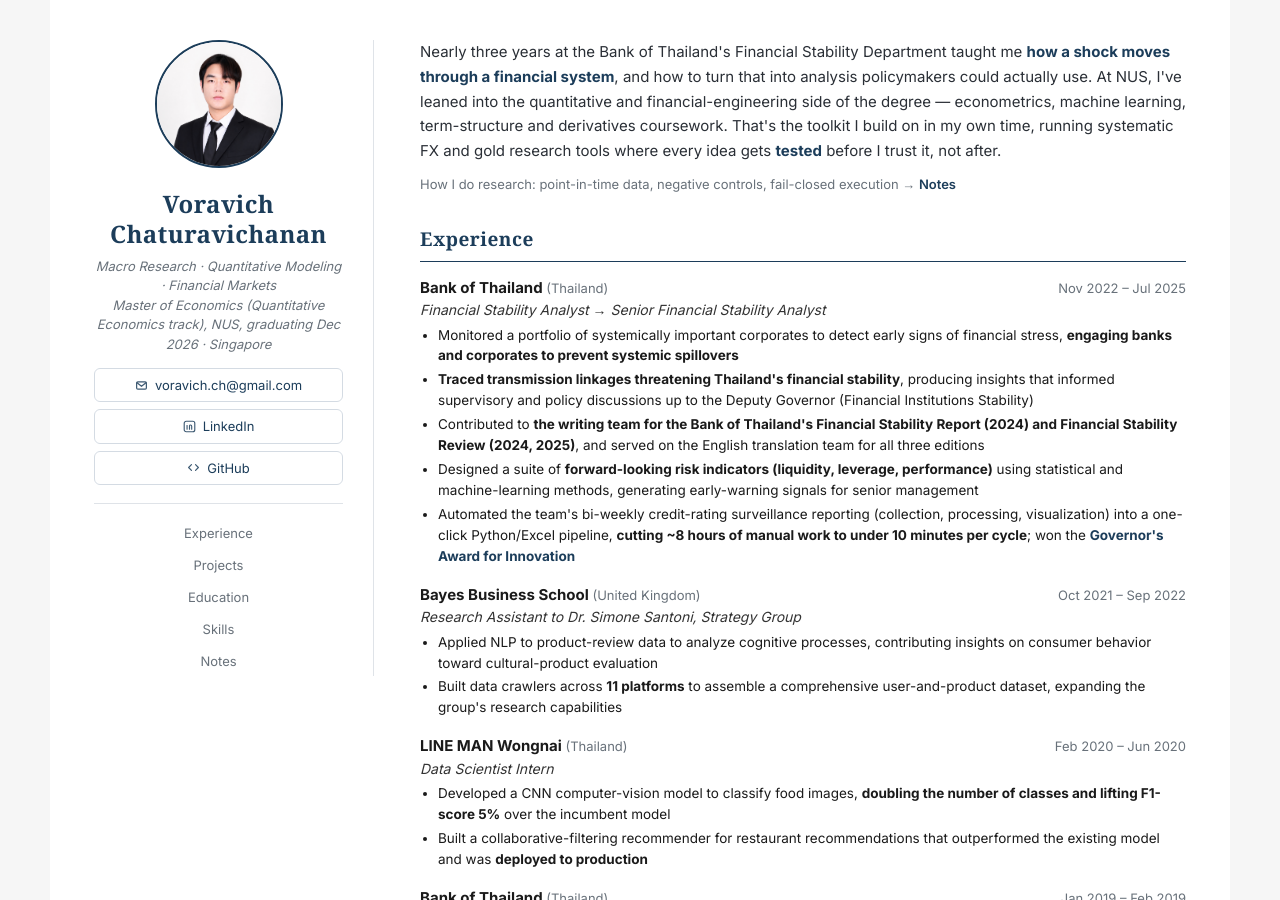
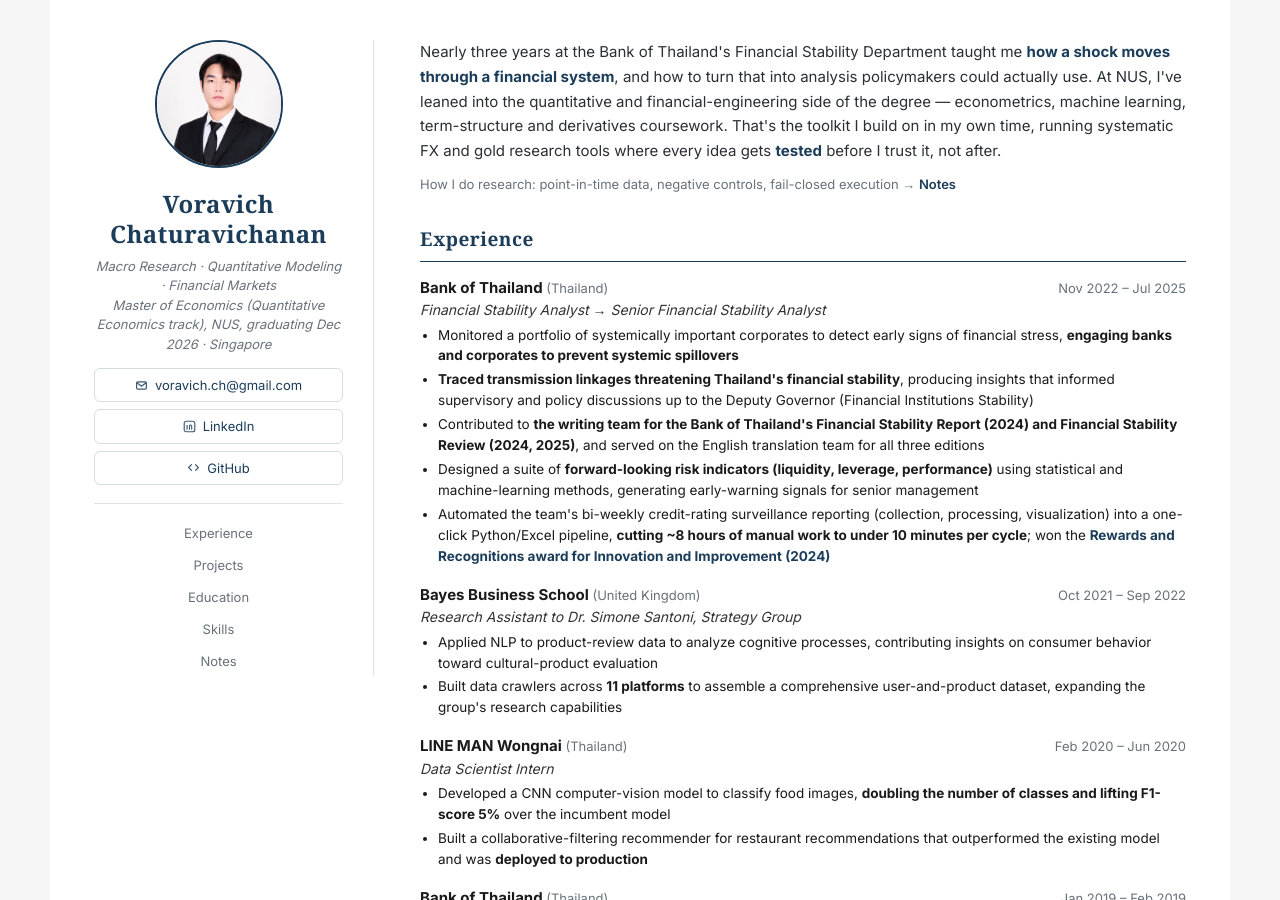
Before and after one commit to voravich-ch/voravich-ch.github.io, a Jekyll site: the page index.html, which Jekyll copies as it is, in a window 1280 px wide and 900 px high. Built offline with Jekyll 4.4.1, drawn with Linux system fonts in a browser that asks for light colours.

Commit message:
Update BOT award name to Rewards and Recognitions: Innovation and Improvement (2024)

```diff
--- a/index.html
+++ b/index.html
@@ -152,7 +152,7 @@
         <li><strong>Traced transmission linkages threatening Thailand's financial stability</strong>, producing insights that informed supervisory and policy discussions up to the Deputy Governor (Financial Institutions Stability)</li>
         <li>Contributed to <strong>the writing team for the Bank of Thailand's Financial Stability Report (2024) and Financial Stability Review (2024, 2025)</strong>, and served on the English translation team for all three editions</li>
         <li>Designed a suite of <strong>forward-looking risk indicators (liquidity, leverage, performance)</strong> using statistical and machine-learning methods, generating early-warning signals for senior management</li>
-        <li>Automated the team's bi-weekly credit-rating surveillance reporting (collection, processing, visualization) into a one-click Python/Excel pipeline, <strong>cutting ~8 hours of manual work to under 10 minutes per cycle</strong>; won the <span class="award">Governor's Award for Innovation</span></li>
+        <li>Automated the team's bi-weekly credit-rating surveillance reporting (collection, processing, visualization) into a one-click Python/Excel pipeline, <strong>cutting ~8 hours of manual work to under 10 minutes per cycle</strong>; won the <span class="award">Rewards and Recognitions award for Innovation and Improvement (2024)</span></li>
       </ul>
     </div>
 
```
